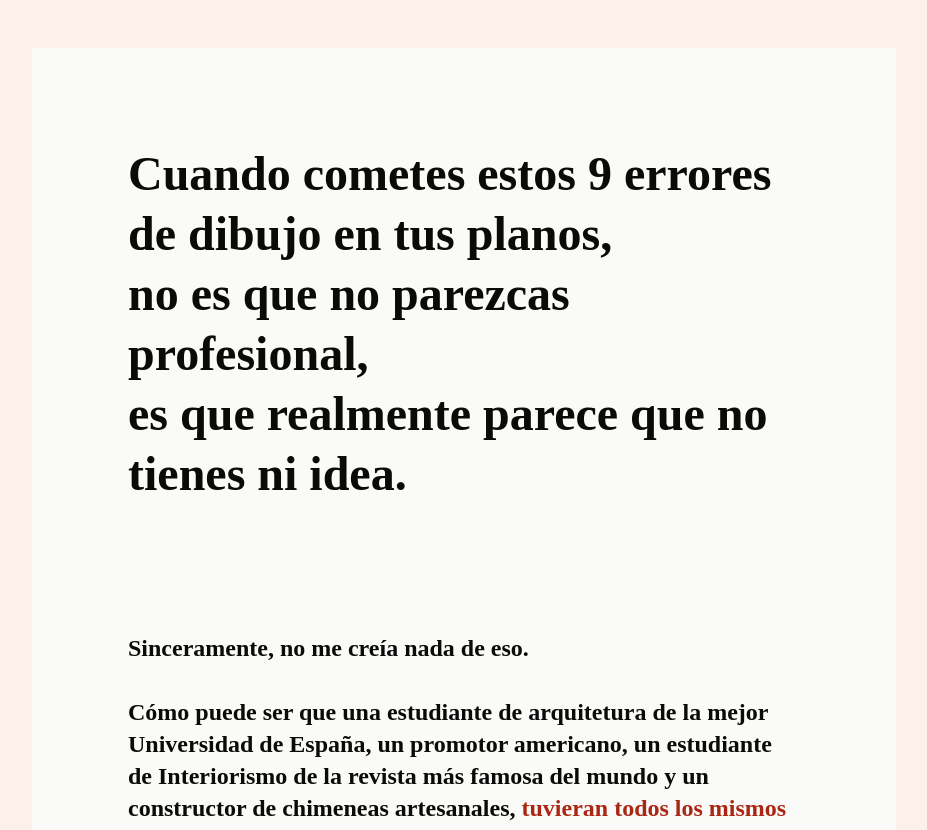
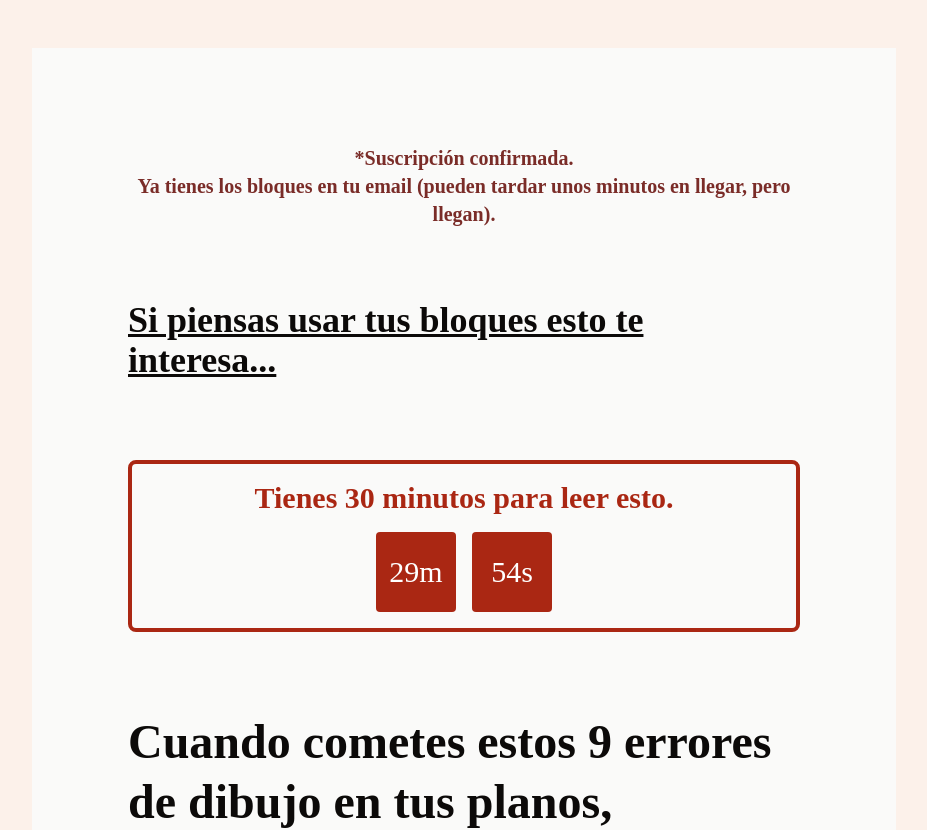
Before and after one commit to joaruibu/be-interior-designer, a Next.js app: page /masterclass-9-errores-autocad in a window 1280 px wide. Shown: the top 830 px of the page, without its empty margins (176-1103 px from the left). Built offline with nearby package versions, Linux system fonts and the light colour scheme.

Commit message:
chore: update cuntdown masterclass

```diff
--- a/pages/masterclass-9-errores-autocad.js
+++ b/pages/masterclass-9-errores-autocad.js
@@ -17,6 +17,22 @@ const MasterClass9ErroresAutocad = () => {
     <div className="w-full font-playfair">
       <div className="bg-stone-50 p-4 sm:p-24  my-12">
         <header>
+          <p className="text-center text-bid-wine font-bold">
+            *Suscripción confirmada. <br></br>Ya tienes los bloques en tu email{" "}
+            (pueden tardar unos minutos en llegar, pero llegan).
+          </p>
+          <br></br> <br></br>{" "}
+          <p className="text-4xl underline  text-left  pb-12 font-bold ">
+            Si piensas usar tus bloques esto te interesa...
+          </p>
+          <div className="border rounded-lg p-4  border-4 text-center border-bid-terracotta my-8">
+            <p className="font-bold sm:text-3xl text-bid-terracotta pb-0">
+              Tienes 30 minutos para leer esto.
+            </p>
+            <CountdownTimer timer={30} setIsTimeOver={setIsTimeOver} />
+          </div>
+          <br></br>
+          <br></br>
           <h1 className="text-4xl sm:text-5xl  sm:leading-[60px] text-left  pb-24 sm:pb-32 font-bold">
             Cuando cometes estos 9 errores de dibujo en tus planos,<br></br> no
             es que no parezcas profesional, <br></br> es que realmente parece
```
